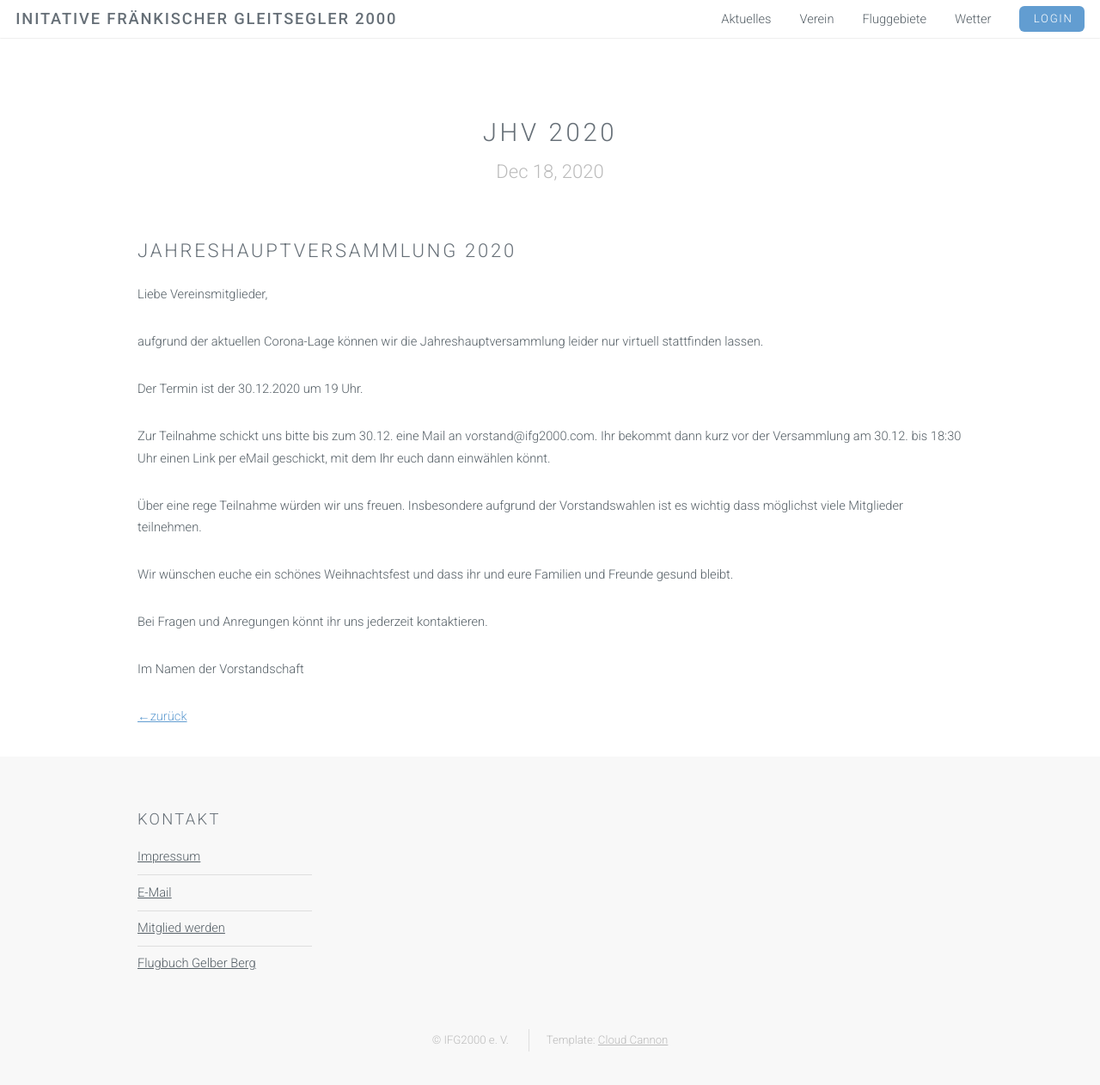
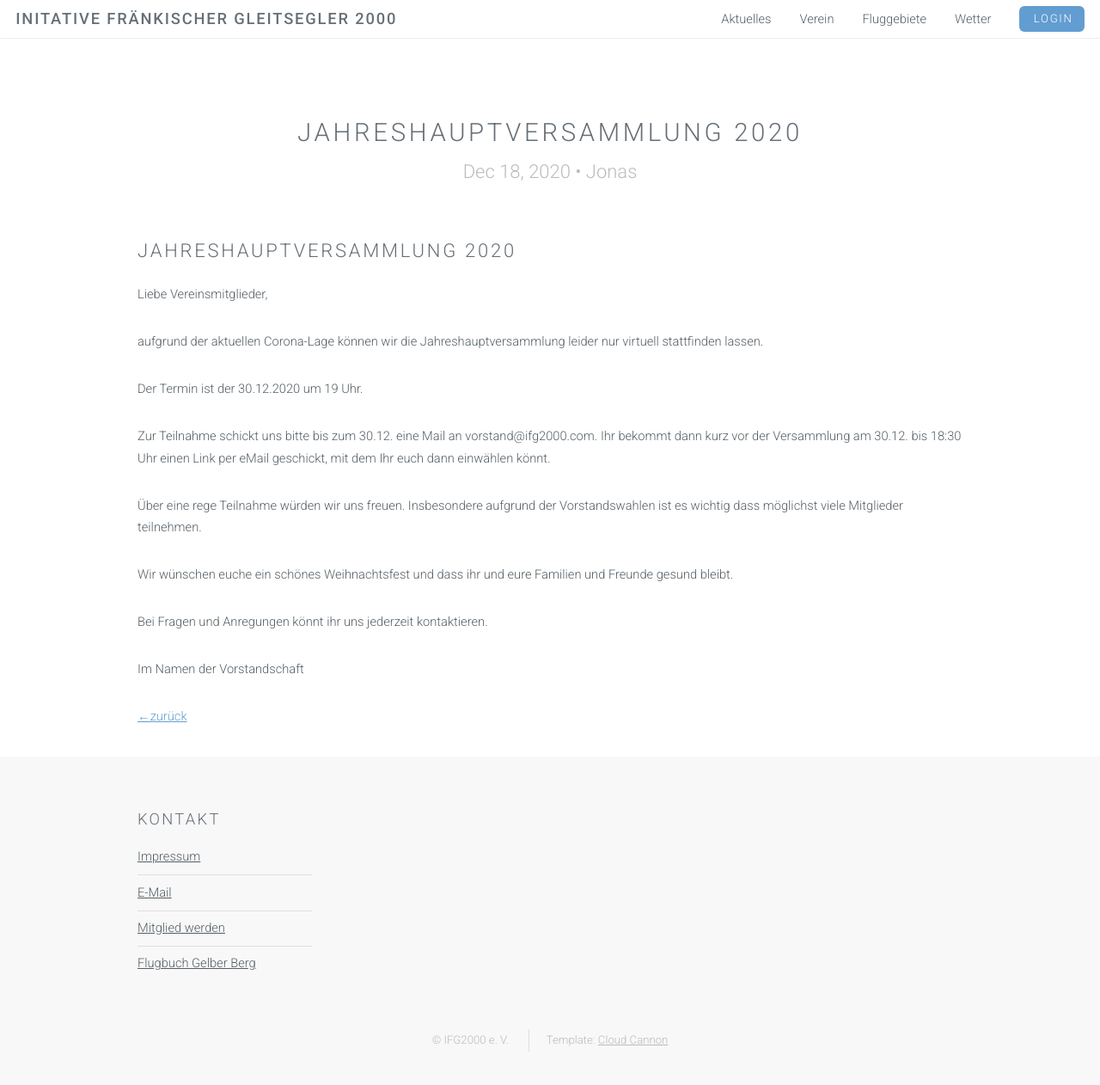
Before and after one commit to ifg2000/ifg2000.github.io, a Jekyll site: the page built from _posts/2020-12-18-JHV-2020.md, in a window 1280 px wide and 1282 px high. Shown: the top 1262 px of the window at 86% size. Built offline with Jekyll 4.4.1, drawn with Linux system fonts in a browser that asks for light colours.

Commit message:
Update 2020-12-18-JHV-2020.md

```diff
--- a/_posts/2020-12-18-JHV-2020.md
+++ b/_posts/2020-12-18-JHV-2020.md
@@ -1,6 +1,9 @@
 ---
-published: true
 layout: post
+title:  "Jahreshauptversammlung 2020"
+author: Jonas
+date:   2020-12-18 11:00:44
+categories: update
 ---
 ## Jahreshauptversammlung 2020
 
```
